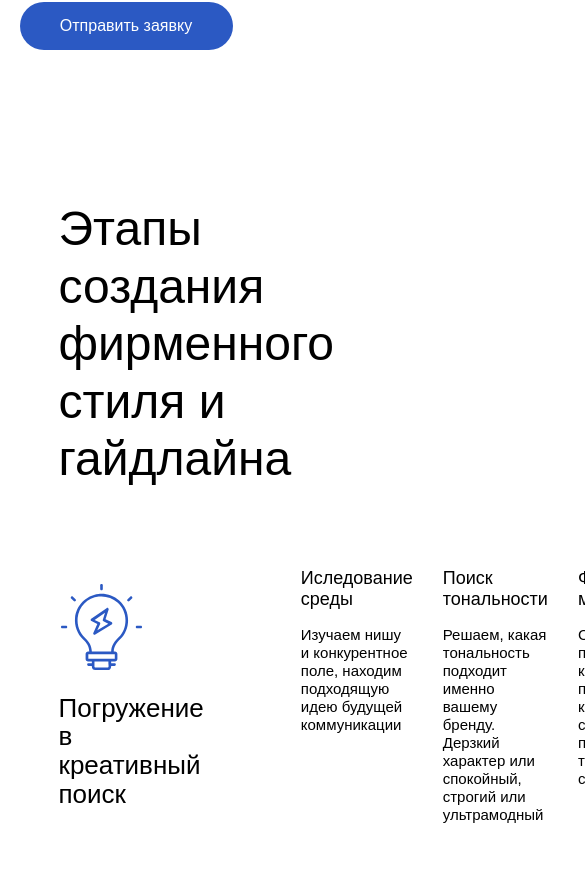
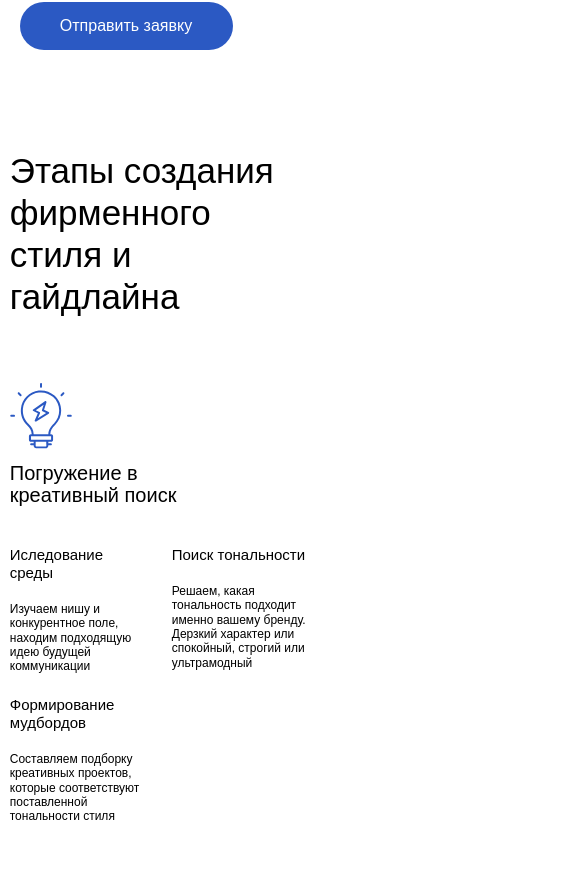
Before and after one commit to MariaMantusova/free-creative, a Vue app: page / in a window 390 px wide. Shown: the part 5014-5884 px from the top of the page, 585 px wide, since content can reach past the window. Built offline with nearby package versions, Linux system fonts and the light colour scheme.

Commit message:
feat: add stepsBlock adaptive

```diff
--- a/src/components/Step/Step.css
+++ b/src/components/Step/Step.css
@@ -2,6 +2,32 @@
     display: flex;
     gap: 97px;
     align-items: center;
+}
+
+@media screen and (max-width: 1200px) {
+    .step {
+        gap: 80px;
+    }
+}
+
+@media screen and (max-width: 850px) {
+    .step {
+        gap: 18px;
+        flex-direction: column;
+        align-items: flex-start;
+    }
+}
+
+@media screen and (max-width: 600px) {
+    .step {
+        gap: 20px;
+    }
+}
+
+@media screen and (max-width: 400px) {
+    .step {
+        gap: 40px;
+    }
 }
 
 .step__image-block {
@@ -12,9 +38,47 @@
     width: 100%;
 }
 
+@media screen and (max-width: 1200px) {
+    .step__image-block {
+        max-width: 240px;
+        gap: 26px;
+    }
+}
+
+@media screen and (max-width: 850px) {
+    .step__image-block {
+        gap: 18px;
+    }
+}
+
+@media screen and (max-width: 600px) {
+    .step__image-block {
+        gap: 16px;
+    }
+}
+
+@media screen and (max-width: 400px) {
+    .step__image-block {
+        gap: 13px;
+    }
+}
+
 .step__image {
     max-width: 85px;
     max-height: 87px;
+}
+
+@media screen and (max-width: 1200px) {
+    .step__image {
+        max-height: 83px;
+    }
+}
+
+@media screen and (max-width: 400px) {
+    .step__image {
+        max-height: 66px;
+        max-width: 62px;
+    }
 }
 
 .step__image-text {
@@ -24,6 +88,12 @@
     margin: 0;
 }
 
+@media screen and (max-width: 1200px) {
+    .step__image-text {
+        font-size: 20px;
+    }
+}
+
 .step__text-list {
     list-style: none;
     display: flex;
@@ -31,3 +101,22 @@
     margin: 0;
     padding: 0;
 }
+
+@media screen and (max-width: 1200px) {
+    .step__text-list {
+        gap: 40px;
+    }
+}
+
+@media screen and (max-width: 600px) {
+    .step__text-list {
+        gap: 32px;
+    }
+}
+
+@media screen and (max-width: 500px) {
+    .step__text-list {
+        gap: 22px;
+        flex-wrap: wrap;
+    }
+}
--- a/src/components/StepText/StepText.css
+++ b/src/components/StepText/StepText.css
@@ -3,6 +3,26 @@
     flex-direction: column;
     gap: 15px;
     max-width: 183px;
+}
+
+@media screen and (max-width: 1200px) {
+    .step__text-block {
+        gap: 18px;
+        max-width: 166px;
+    }
+}
+
+@media screen and (max-width: 600px) {
+    .step__text-block {
+        max-width: 150px;
+        gap: 20px;
+    }
+}
+
+@media screen and (max-width: 400px) {
+    .step__text-block {
+        max-width: 140px;
+    }
 }
 
 .step__text-title {
@@ -11,8 +31,32 @@
     font-weight: 400;
 }
 
+@media screen and (max-width: 1200px) {
+    .step__text-title {
+        font-size: 16px;
+    }
+}
+
+@media screen and (max-width: 600px) {
+    .step__text-title {
+        font-size: 15px;
+    }
+}
+
 .step__text {
     margin: 0;
     font-size: 15px;
     font-weight: 400;
 }
+
+@media screen and (max-width: 1200px) {
+    .step__text {
+        font-size: 14px;
+    }
+}
+
+@media screen and (max-width: 600px) {
+    .step__text {
+        font-size: 12px;
+    }
+}
--- a/src/components/StepsBlock/StepsBlock.css
+++ b/src/components/StepsBlock/StepsBlock.css
@@ -7,11 +7,60 @@
     max-width: 70%;
 }
 
+@media screen and (max-width: 1200px) {
+    .steps-block {
+        max-width: 95%;
+        gap: 87px;
+        margin-bottom: 120px;
+        margin-top: 100px;
+    }
+}
+
+@media screen and (max-width: 850px) {
+    .steps-block {
+        gap: 40px;
+        margin-bottom: 90px;
+        margin-top: 80px;
+    }
+}
+
+@media screen and (max-width: 600px) {
+    .steps-block {
+        margin-top: 90px;
+    }
+}
+
+@media screen and (max-width: 450px) {
+    .steps-block {
+        margin-top: 100px;
+        gap: 65px;
+    }
+}
+
 .steps-block__title {
     margin: 0;
     font-weight: 400;
     font-size: 48px;
     max-width: 600px;
+}
+
+@media screen and (max-width: 1200px) {
+    .steps-block__title {
+        font-size: 45px;
+    }
+}
+
+@media screen and (max-width: 600px) {
+    .steps-block__title {
+        font-size: 35px;
+        max-width: 430px;
+    }
+}
+
+@media screen and (max-width: 400px) {
+    .steps-block__title {
+        max-width: 300px;
+    }
 }
 
 .steps__list {
@@ -22,3 +71,15 @@
     flex-direction: column;
     gap: 65px;
 }
+
+@media screen and (max-width: 850px) {
+    .steps__list {
+        gap: 50px;
+    }
+}
+
+@media screen and (max-width: 400px) {
+    .steps__list {
+        gap: 65px;
+    }
+}
```
